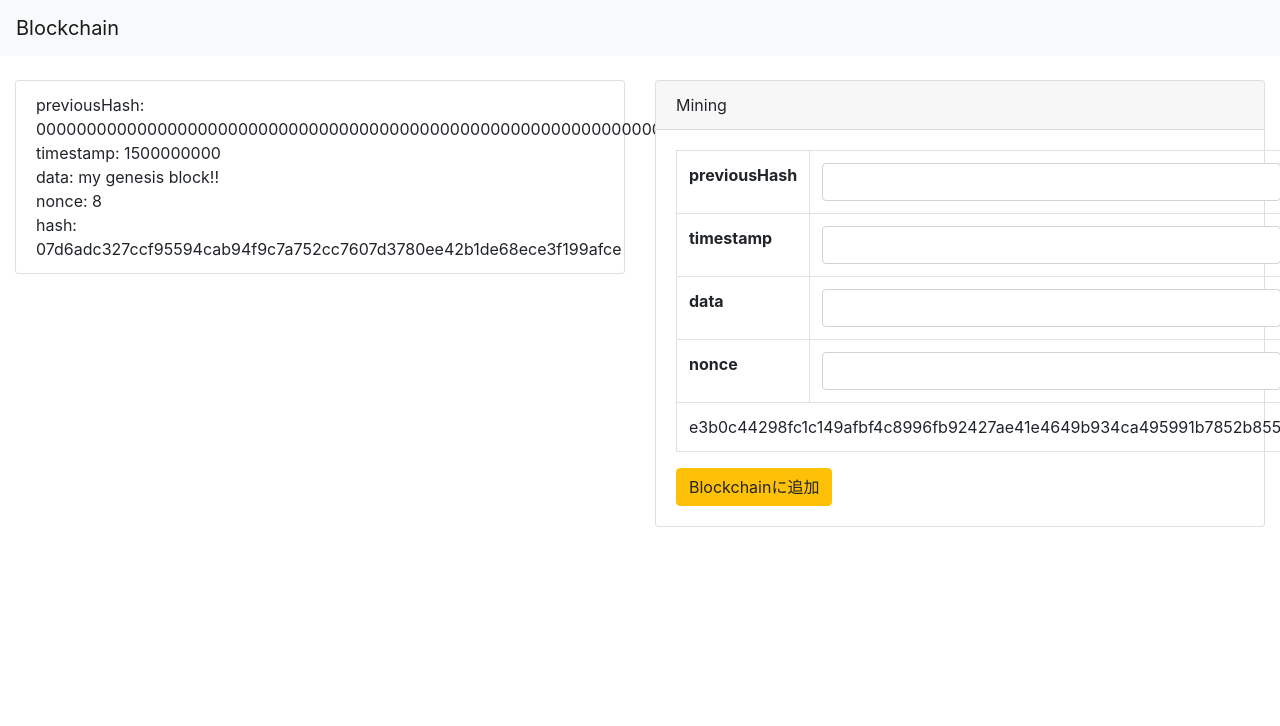
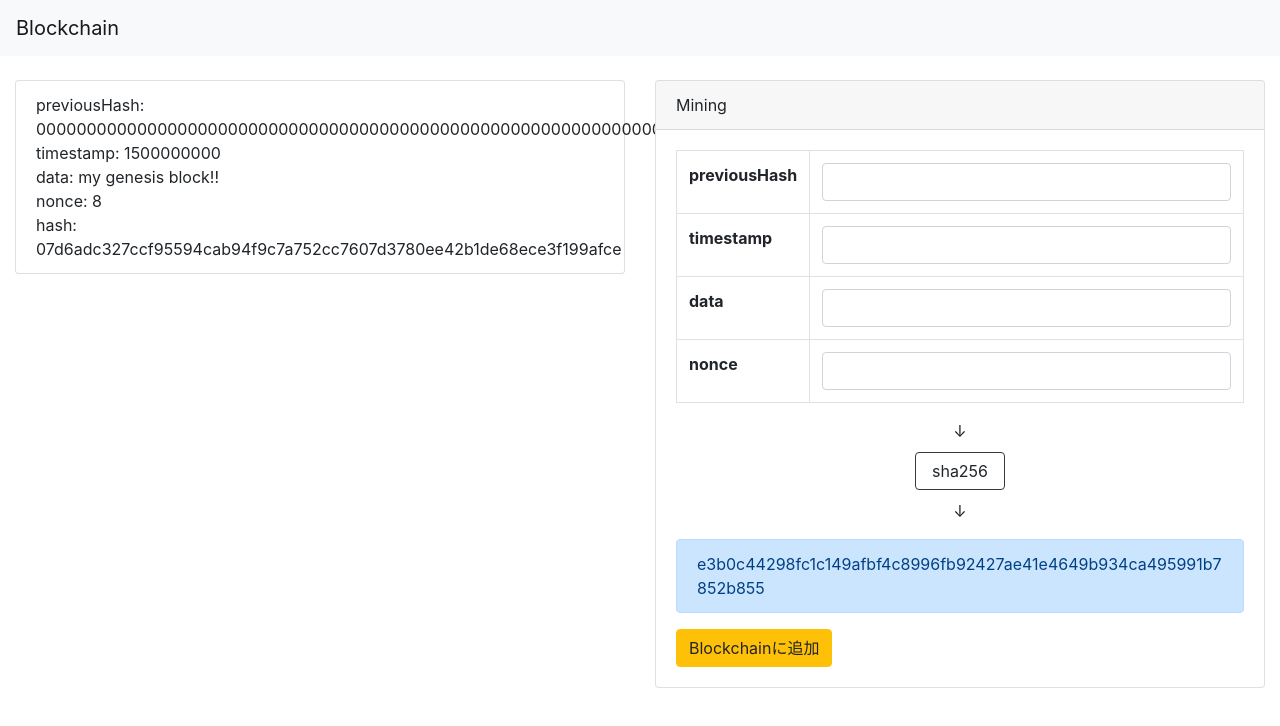
Before and after one commit to issy45/blockchainweb, a Vue app in the folder app/: page / in a window 1280 px wide. Both pictures are taken after a click on the button "start Blockchain". Shown: the top 726 px of the page. Built offline with nearby package versions, Linux system fonts and the light colour scheme.

Commit message:
デザイン微調整

```diff
--- a/app/config/index.js
+++ b/app/config/index.js
@@ -9,7 +9,7 @@ module.exports = {
 
     // Paths
     assetsSubDirectory: 'static',
-    assetsPublicPath: '/',
+    assetsPublicPath: '/blockchainweb/',
     proxyTable: {},
 
     // Various Dev Server settings
@@ -50,7 +50,7 @@ module.exports = {
     // Paths
     assetsRoot: path.resolve(__dirname, '../dist'),
     assetsSubDirectory: 'static',
-    assetsPublicPath: '/',
+    assetsPublicPath: '/blockchainweb/',
 
     /**
      * Source Maps
--- a/app/package.json
+++ b/app/package.json
@@ -8,7 +8,8 @@
     "dev": "webpack-dev-server --inline --progress --config build/webpack.dev.conf.js",
     "start": "npm run dev",
     "lint": "eslint --ext .js,.vue src",
-    "build": "node build/build.js"
+    "build": "node build/build.js",
+    "deploy": "gh-pages -d dist"
   },
   "dependencies": {
     "babel-polyfill": "^6.26.0",
@@ -42,6 +43,7 @@
     "extract-text-webpack-plugin": "^3.0.0",
     "file-loader": "^1.1.4",
     "friendly-errors-webpack-plugin": "^1.6.1",
+    "gh-pages": "^1.2.0",
     "html-webpack-plugin": "^2.30.1",
     "node-notifier": "^5.1.2",
     "optimize-css-assets-webpack-plugin": "^3.2.0",
--- a/app/src/App.vue
+++ b/app/src/App.vue
@@ -18,6 +18,7 @@
             Mining
           </div>
           <div class="card-body">
+            <p v-show="error" class="alert alert-danger">{{ error }}</p>
             <table class="table table-bordered">
               <tbody>
                 <tr>
@@ -36,14 +37,18 @@
                   <th>nonce</th>
                   <td><input type="text" v-model="nonce" class="form-control"></td>
                 </tr>
-                <tr>
-                  <td colspan="2">
-                    {{ previousHash + timestamp + data + nonce | hash }}
-                  </td>
-                </tr>
               </tbody>
             </table>
-            <p v-show="error" class="alert alert-danger">{{ error }}</p>
+            <p class="text-center">
+            ↓
+            </p>
+            <p class="text-center">
+              <span class="pr-3 pl-3 pt-2 pb-2 border border-dark rounded">sha256</span>
+            </p>
+            <p class="text-center">
+            ↓
+            </p>
+            <p class="alert alert-primary">{{ previousHash + timestamp + data + nonce | hash }}</p>
             <button v-on:click="pushBlock" class="btn btn-warning">Blockchainに追加</button>
           </div>
         </div>
```
Also changed, not shown: 1 other file (tests, documents, lock files or other folders).
